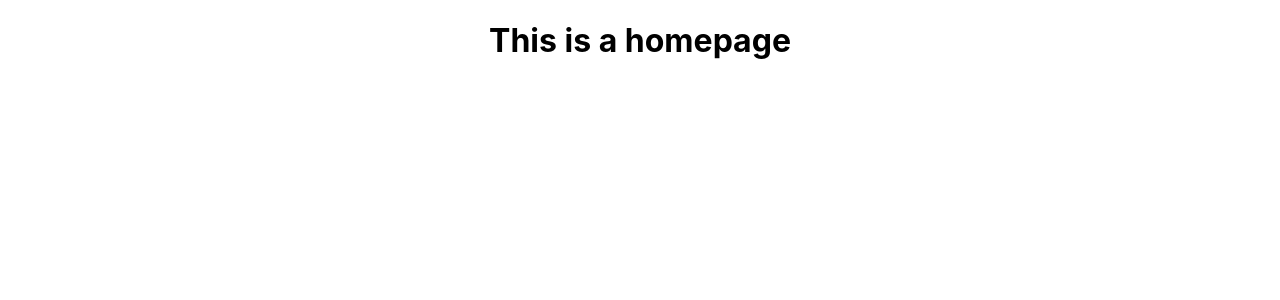
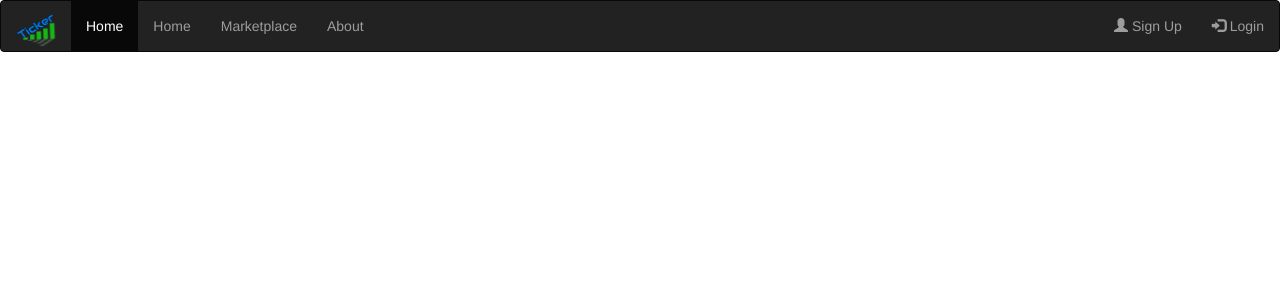
Before and after one commit to SaidShah/ticker_front_end, a React (Create React App) app: page / in a window 1280 px wide. Shown: the top 300 px of the page. Built offline with nearby package versions, Linux system fonts and the light colour scheme.

Commit message:
added navbar for homepage

```diff
--- a/package.json
+++ b/package.json
@@ -3,6 +3,7 @@
   "version": "0.1.0",
   "private": true,
   "dependencies": {
+    "bootstrap": "^3.4.0",
     "react": "^16.7.0",
     "react-dom": "^16.7.0",
     "react-router-dom": "^4.3.1",
--- a/src/App.css
+++ b/src/App.css
@@ -1,32 +1,4 @@
-.App {
-  text-align: center;
+
+.container-fluid.fluid-padding{
+  padding-left: 0px;
 }
-
-.App-logo {
-  animation: App-logo-spin infinite 20s linear;
-  height: 40vmin;
-}
-
-.App-header {
-  background-color: #282c34;
-  min-height: 100vh;
-  display: flex;
-  flex-direction: column;
-  align-items: center;
-  justify-content: center;
-  font-size: calc(10px + 2vmin);
-  color: white;
-}
-
-.App-link {
-  color: #61dafb;
-}
-
-@keyframes App-logo-spin {
-  from {
-    transform: rotate(0deg);
-  }
-  to {
-    transform: rotate(360deg);
-  }
-}
--- a/src/App.js
+++ b/src/App.js
@@ -1,13 +1,13 @@
 import React, { Component } from 'react';
 import './App.css';
-import {Route} from 'react-router-dom'
-import Home from './components/Home'
+import 'bootstrap/dist/css/bootstrap.min.css';
+import WholePage from './containers/WholePage'
 
 class App extends Component {
   render() {
     return (
       <div className="App">
-        <Route path='/' component={Home}/>
+        <WholePage/>
       </div>
     );
   }
--- a/src/components/Home.js
+++ b/src/components/Home.js
@@ -1,11 +1,12 @@
 import React, { Component } from 'react';
+import NavBar from './NavBar'
 
 class Home extends Component {
 
   render() {
     return (
       <div>
-        <h1>This is a homepage</h1>
+        <NavBar/>
       </div>
     );
   }
--- /dev/null
+++ b/src/components/NavBar.js
@@ -0,0 +1,32 @@
+import React, { Component } from 'react';
+import '../App.css'
+
+class NavBar extends Component {
+
+  render() {
+    return (
+      <div>
+        <nav className="navbar navbar-inverse">
+        <div className="container-fluid fluid-padding">
+          <div className="navbar-header">
+            <a href="http://www.google.com" className="navbar-left logo-size"><img src={require("./ticker_logo.png")} width="70px" height="50px"/></a>
+          </div>
+          <ul className="nav navbar-nav">
+            <li className="active"><a href="#">Home</a></li>
+            <li><a href="#">Home</a></li>
+            <li><a href="#">Marketplace</a></li>
+            <li><a href="#">About</a></li>
+          </ul>
+          <ul className="nav navbar-nav navbar-right">
+            <li><a href="#"><span className="glyphicon glyphicon-user"></span> Sign Up</a></li>
+            <li><a href="#"><span className="glyphicon glyphicon-log-in"></span> Login</a></li>
+          </ul>
+        </div>
+        </nav>
+      </div>
+    );
+  }
+
+}
+
+export default NavBar;
--- /dev/null
+++ b/src/containers/HomeContainer.js
@@ -0,0 +1,15 @@
+import React, { Component } from 'react';
+import Home from '../components/Home'
+class HomeContainer extends Component {
+
+  render() {
+    return (
+      <div>
+        <Home/>
+      </div>
+    );
+  }
+
+}
+
+export default HomeContainer;
--- /dev/null
+++ b/src/containers/WholePage.js
@@ -0,0 +1,16 @@
+import React, { Component } from 'react';
+import '../App.css'
+import HomeContainer from '../containers/HomeContainer'
+class WholePage extends Component {
+
+  render() {
+    return (
+      <div>
+        <HomeContainer/>
+      </div>
+    );
+  }
+
+}
+
+export default WholePage;
```
Also changed, not shown: src/components/NavBarLoggedIn.js (added, +31 -0 lines), src/components/ticker_logo.png (added), 1 other file (tests, documents, lock files or other folders).
